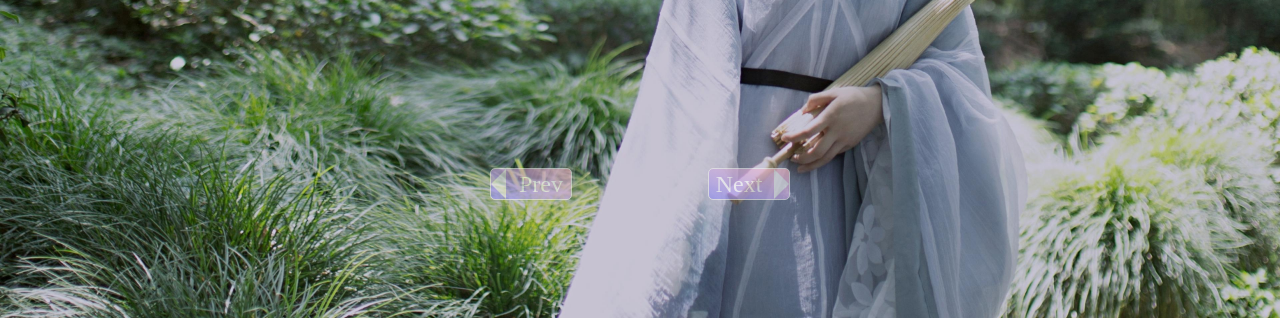
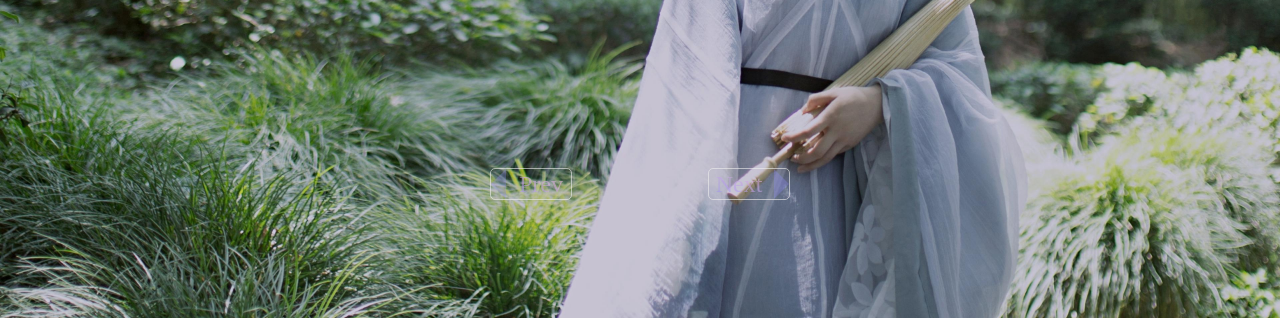
Before and after one commit to shijiayao/web_fe_demo, a website: page views/carousel/index.html in a window 1280 px wide. Shown: the part 482-800 px from the top of the page. Drawn offline with Linux system fonts and the light colour scheme.

Commit message:
carousel css 调整

```diff
--- a/views/carousel/index.less
+++ b/views/carousel/index.less
@@ -81,7 +81,7 @@
         width: 300px;
 
         --carousel-button-arrow-width: 15px;
-        --carousel-button-arrow-color: #f0f0f0;
+        --carousel-button-arrow-color: rgba(145, 142, 249, 0.5);
 
         .arrow-button {
             position: absolute;
@@ -89,11 +89,13 @@
             width: 60px;
             font-size: 24px;
             line-height: 30px;
-            color: #fff;
+            color: transparent;
             text-align: center;
             border: 1px solid #eee;
             border-radius: 5px;
             background: var(--bg);
+            -webkit-background-clip: text;
+            background-clip: text;
             cursor: pointer;
             user-select: none;
             opacity: 0.6;
```
Also changed, not shown: views/carousel/index.css.
